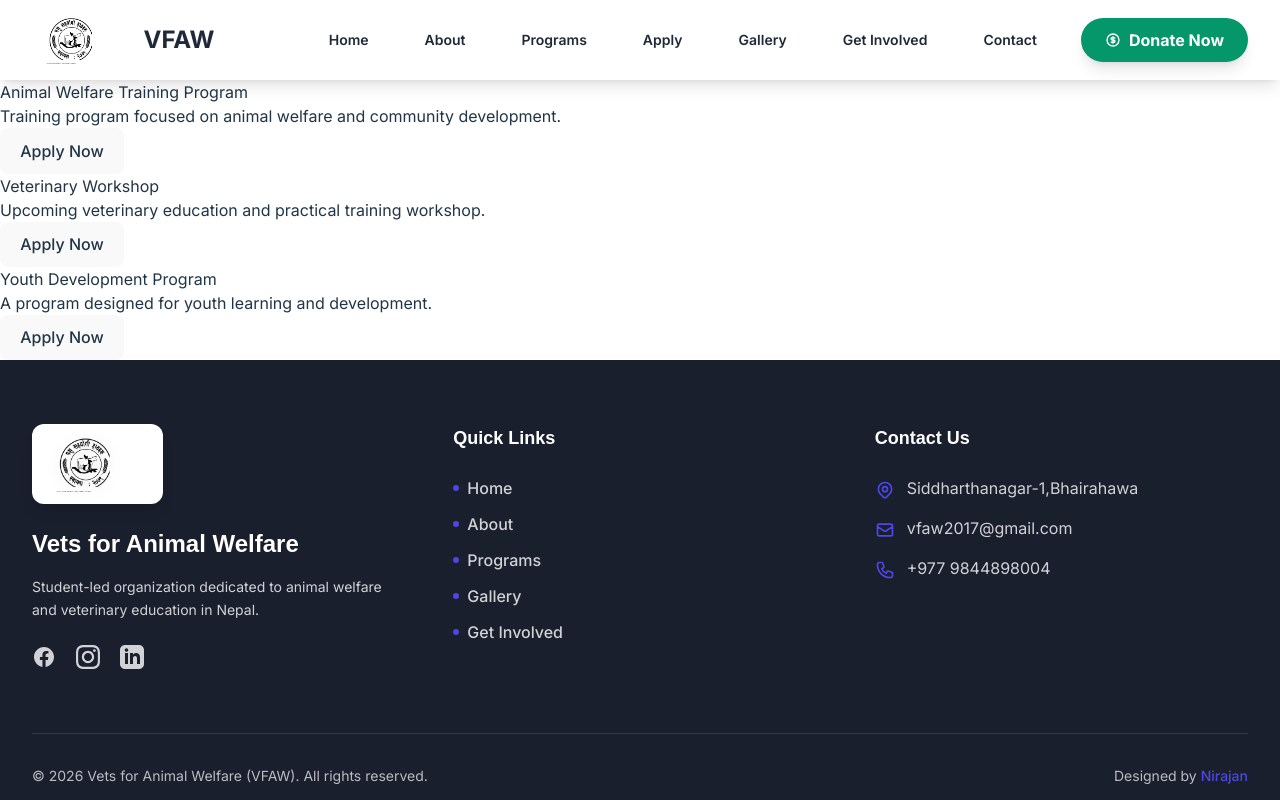
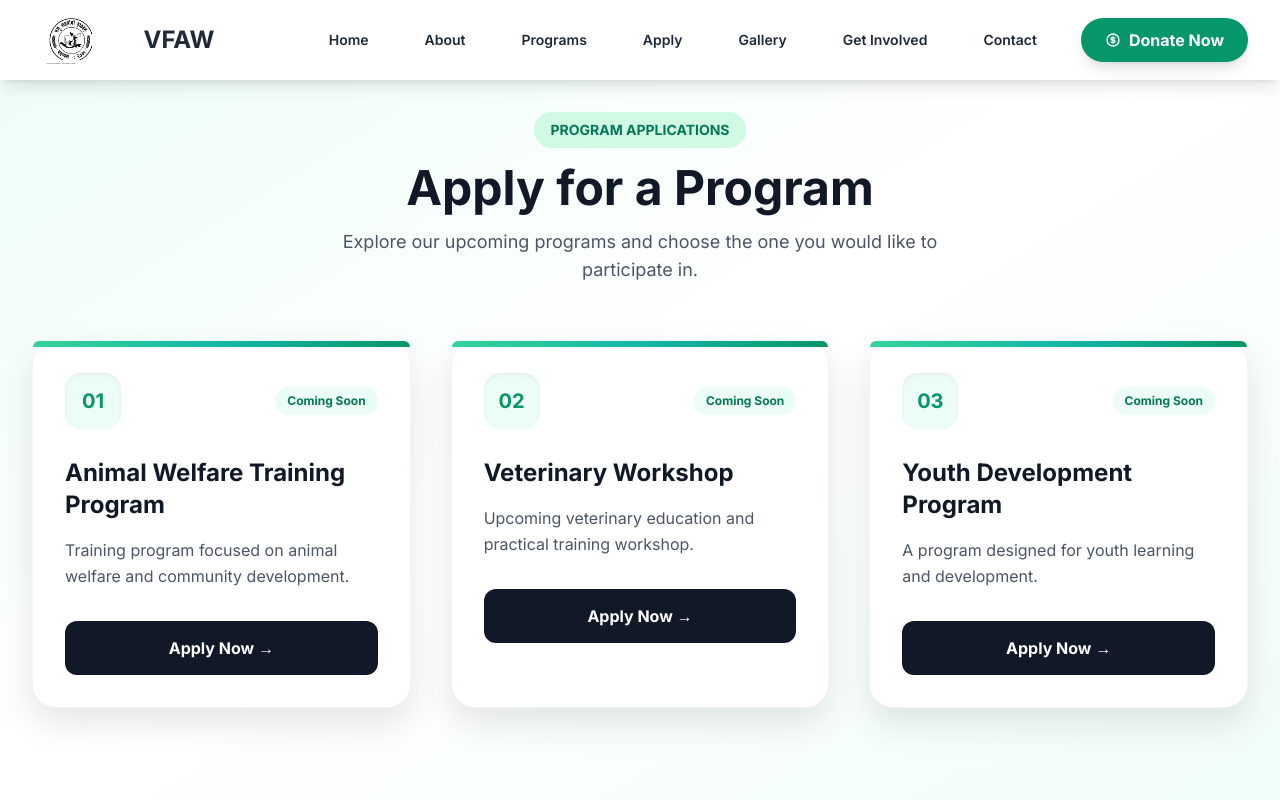
Before and after one commit to VetsForAnimalWelfare/vfaw, a React (Vite) app: page /apply in a window 1280 px wide. Shown: the top 800 px of the page. Built offline with nearby package versions, Linux system fonts and the light colour scheme.

Commit message:
Page updated

```diff
--- a/src/pages/Apply.jsx
+++ b/src/pages/Apply.jsx
@@ -7,54 +7,237 @@ const Apply = () => {
     {
       id: 1,
       title: "Animal Welfare Training Program",
-      description: "Training program focused on animal welfare and community development.",
+      description:
+        "Training program focused on animal welfare and community development.",
+      date: "Coming Soon",
       formLink:
         "https://docs.google.com/forms/d/e/YOUR_FORM_ID/viewform?embedded=true",
     },
     {
       id: 2,
       title: "Veterinary Workshop",
-      description: "Upcoming veterinary education and practical training workshop.",
+      description:
+        "Upcoming veterinary education and practical training workshop.",
+      date: "Coming Soon",
       formLink:
         "https://docs.google.com/forms/d/e/YOUR_FORM_ID/viewform?embedded=true",
     },
     {
       id: 3,
       title: "Youth Development Program",
-      description: "A program designed for youth learning and development.",
+      description:
+        "A program designed for youth learning and development.",
+      date: "Coming Soon",
       formLink:
         "https://docs.google.com/forms/d/e/YOUR_FORM_ID/viewform?embedded=true",
     },
   ];
 
   return (
-    <div className="apply-page">
+    <div className="min-h-screen bg-gradient-to-br from-emerald-50 via-white to-teal-50 pt-28 pb-20 px-4 sm:px-6 lg:px-8">
+
       {!selectedProgram ? (
-        <>
-          <h1>Apply for a Program</h1>
-          <p>Select one of our upcoming programs.</p>
+        <div className="max-w-7xl mx-auto">
 
-          <div className="program-list">
+          {/* Heading */}
+          <div className="text-center mb-14">
+            <span className="inline-block px-4 py-2 mb-4 rounded-full bg-emerald-100 text-emerald-700 text-sm font-bold">
+              PROGRAM APPLICATIONS
+            </span>
+
+            <h1 className="text-4xl md:text-5xl font-extrabold text-gray-900 mb-4">
+              Apply for a Program
+            </h1>
+
+            <p className="max-w-2xl mx-auto text-gray-600 text-lg">
+              Explore our upcoming programs and choose the one you would like
+              to participate in.
+            </p>
+          </div>
+
+          {/* 3D Program Cards */}
+          <div className="grid grid-cols-1 md:grid-cols-2 lg:grid-cols-3 gap-10">
+
             {programs.map((program) => (
-              <div className="program-card" key={program.id}>
-                <h2>{program.title}</h2>
-                <p>{program.description}</p>
+              <div
+                key={program.id}
+                className="group perspective"
+              >
+                <div
+                  className="
+                    relative h-full
+                    bg-white
+                    rounded-3xl
+                    border border-gray-100
+                    shadow-[0_15px_35px_rgba(0,0,0,0.10)]
+                    p-8
+                    transition-all
+                    duration-500
+                    ease-out
+                    transform
+                    group-hover:-translate-y-4
+                    group-hover:rotate-[1deg]
+                    group-hover:shadow-[0_30px_60px_rgba(0,0,0,0.18)]
+                  "
+                >
 
-                <button onClick={() => setSelectedProgram(program)}>
-                  Apply Now
+                  {/* Top glow */}
+                  <div
+                    className="
+                      absolute top-0 left-0 right-0 h-1.5
+                      bg-gradient-to-r from-emerald-400 via-teal-500 to-emerald-600
+                      rounded-t-3xl
+                      transition-all duration-500
+                      group-hover:h-2
+                    "
+                  />
+
+                  {/* Program Number */}
+                  <div className="flex justify-between items-center mb-7">
+
+                    <div
+                      className="
+                        w-14 h-14
+                        rounded-2xl
+                        bg-emerald-50
+                        flex items-center justify-center
+                        text-emerald-600
+                        text-xl font-extrabold
+                        shadow-inner
+                        transition-all duration-500
+                        group-hover:bg-emerald-600
+                        group-hover:text-white
+                        group-hover:scale-110
+                        group-hover:rotate-6
+                      "
+                    >
+                      {String(program.id).padStart(2, "0")}
+                    </div>
+
+                    <span
+                      className="
+                        px-3 py-1.5
+                        rounded-full
+                        bg-emerald-50
+                        text-emerald-700
+                        text-xs
+                        font-bold
+                        transition-all duration-300
+                        group-hover:bg-emerald-600
+                        group-hover:text-white
+                      "
+                    >
+                      {program.date}
+                    </span>
+
+                  </div>
+
+                  {/* Title */}
+                  <h2
+                    className="
+                      text-2xl
+                      font-extrabold
+                      text-gray-900
+                      mb-4
+                      transition-colors duration-300
+                      group-hover:text-emerald-700
+                    "
+                  >
+                    {program.title}
+                  </h2>
+
+                  {/* Description */}
+                  <p className="text-gray-600 leading-relaxed mb-8">
+                    {program.description}
+                  </p>
+
+                  {/* Apply Button */}
+                  <button
+                    onClick={() => setSelectedProgram(program)}
+                    className="
+                      w-full
+                      py-3.5
+                      px-6
+                      rounded-xl
+                      bg-gray-900
+                      text-white
+                      font-bold
+                      transition-all
+                      duration-300
+                      hover:bg-emerald-600
+                      hover:shadow-lg
+                      hover:shadow-emerald-200
+                      hover:scale-[1.02]
+                      active:scale-95
+                    "
+                  >
+                    Apply Now →
                   </button>
+
+                  {/* Bottom decorative shadow */}
+                  <div
+                    className="
+                      absolute -bottom-3 left-6 right-6 h-5
+                      bg-emerald-600/10
+                      blur-xl
+                      rounded-full
+                      opacity-0
+                      group-hover:opacity-100
+                      transition-opacity duration-500
+                    "
+                  />
+
+                </div>
               </div>
             ))}
+
           </div>
-        </>
+        </div>
+
       ) : (
-        <>
-          <button onClick={() => setSelectedProgram(null)}>
+
+        /* Google Form */
+        <div className="max-w-5xl mx-auto">
+
+          <button
+            onClick={() => setSelectedProgram(null)}
+            className="
+              mb-6
+              px-5 py-3
+              rounded-xl
+              bg-white
+              text-gray-700
+              font-semibold
+              shadow-md
+              hover:bg-emerald-50
+              hover:text-emerald-700
+              transition-all
+            "
+          >
             ← Back to Programs
           </button>
 
-          <h1>{selectedProgram.title}</h1>
+          <div
+            className="
+              bg-white
+              rounded-3xl
+              shadow-[0_20px_60px_rgba(0,0,0,0.12)]
+              overflow-hidden
+              border border-gray-100
+            "
+          >
 
+            <div className="p-8 bg-gradient-to-r from-emerald-600 to-teal-600 text-white">
+              <h1 className="text-3xl font-extrabold">
+                {selectedProgram.title}
+              </h1>
+
+              <p className="mt-2 text-emerald-50">
+                Complete the application form below.
+              </p>
+            </div>
+
+            <div className="p-3">
               <iframe
                 src={selectedProgram.formLink}
                 width="100%"
@@ -63,10 +246,14 @@ const Apply = () => {
                 marginHeight="0"
                 marginWidth="0"
                 title={selectedProgram.title}
+                className="rounded-xl"
               >
                 Loading…
               </iframe>
-        </>
+            </div>
+
+          </div>
+        </div>
       )}
     </div>
   );
```
Lines whose indentation alone changed are shown as unchanged.
